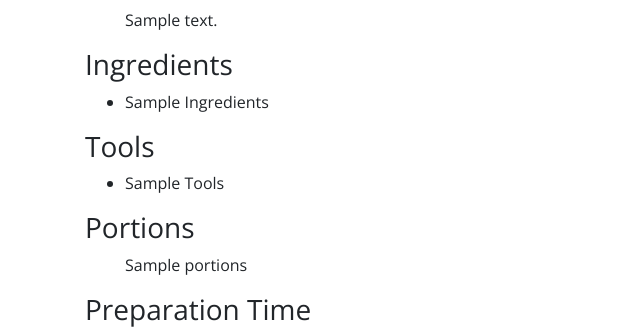
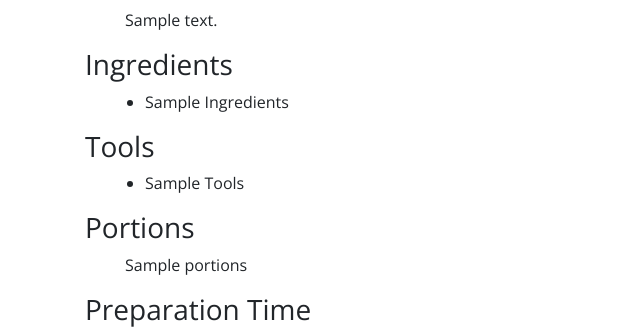
Before and after one commit to Code-Institute-Submissions/mendesfsweden-MilestoneProject3, a Flask app: template templates/recipe.html in a window 1280 px wide. Shown: the part 874-1205 px from the top of the page, without its empty margins (0-640 px from the left). Run offline with Flask 2, Linux system fonts and the light colour scheme; the template is opened without the code that fills it: most values are stand-ins (such as "Sample title", 1, 10 or a date in 2020); grey boxes marked "Sample" are stand-in pictures; some libraries are stand-ins or nearby versions.

Commit message:
added css class to fix list margin

```diff
--- a/static/css/style.css
+++ b/static/css/style.css
@@ -56,7 +56,6 @@ body {
     }
 }
 
-
 /*-----------footer------------*/
 
 .social-media {
@@ -103,6 +102,10 @@ body {
 
 .recipe-field {
     margin-left: 40px;
+}
+
+.recipe-field-list{
+    margin-left: 20px;
 }
 
 /*-----------recipes.html------------*/
--- a/templates/recipe.html
+++ b/templates/recipe.html
@@ -14,13 +14,13 @@
 			<p>{{recipe.cuisine}}</p>
 		</div>
 		<h3>Ingredients</h3>
-		<ul>
+		<ul class="recipe-field-list">
 			{% for ing in recipe.ingredients.split(",") %}
 			<li>{{ing.title()}}</li>
 			{% endfor %}
 		</ul>
 		<h3>Tools</h3>
-		<ul>
+		<ul class="recipe-field-list">
 			{% for tool in recipe.tools.split(",") %}
 			<li>{{tool.title()}}</li>
 			{% endfor %}
```
